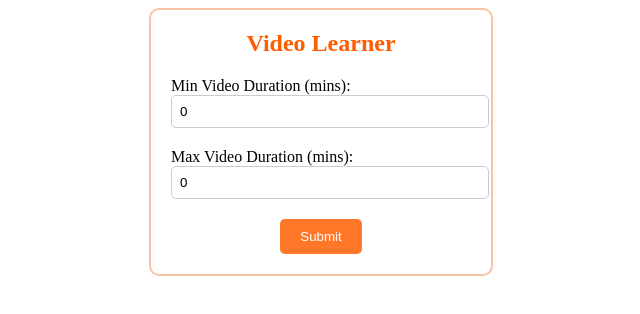
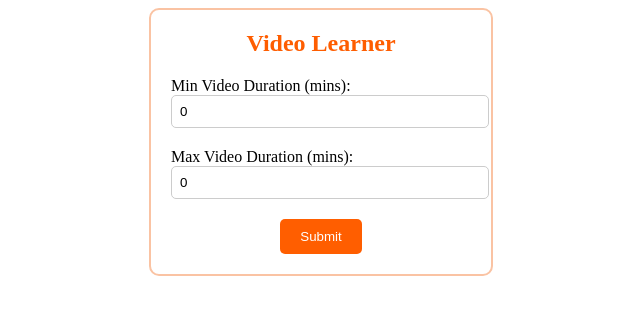
Before and after one commit to Rohannpatel04/Video-Learner-Extension-, a React (Create React App) app in the folder react-chrome-ext/: page / in a window 1280 px wide. In both pictures the pointer is over the button "Submit". Shown: the top 314 px of the page, without its empty margins (319-959 px from the left). Built offline with nearby package versions, Linux system fonts and the light colour scheme; the HTML template or start-up script is replaced by a standard one.

Commit message:
Fixed UI bugs and cleaned up frontend

```diff
--- a/react-chrome-ext/src/css/homepage.css
+++ b/react-chrome-ext/src/css/homepage.css
@@ -52,7 +52,7 @@
 }
 
 .submit-button:hover {
-  background-color:#rgb(255, 106, 0)
+  background-color:#ff5e00;
 }
 
 .thumbnail-container {
```
Also changed, not shown: 1 other file (tests, documents, lock files or other folders).
